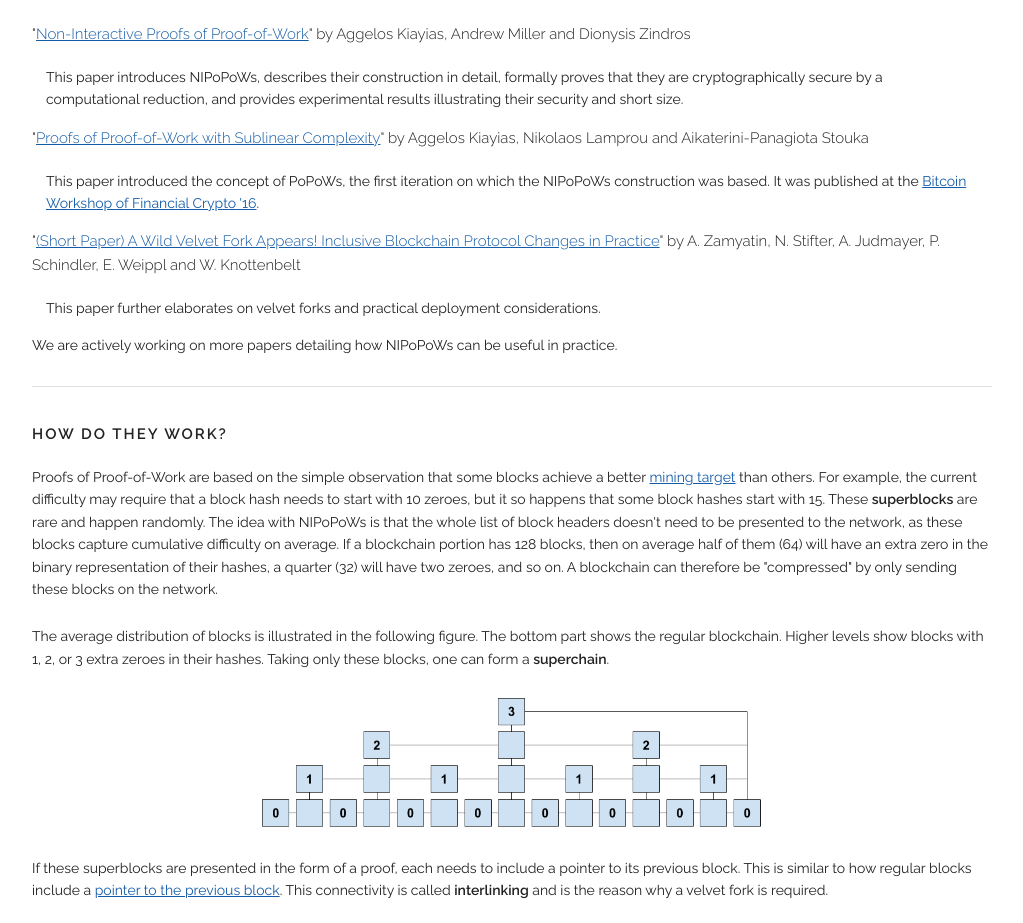
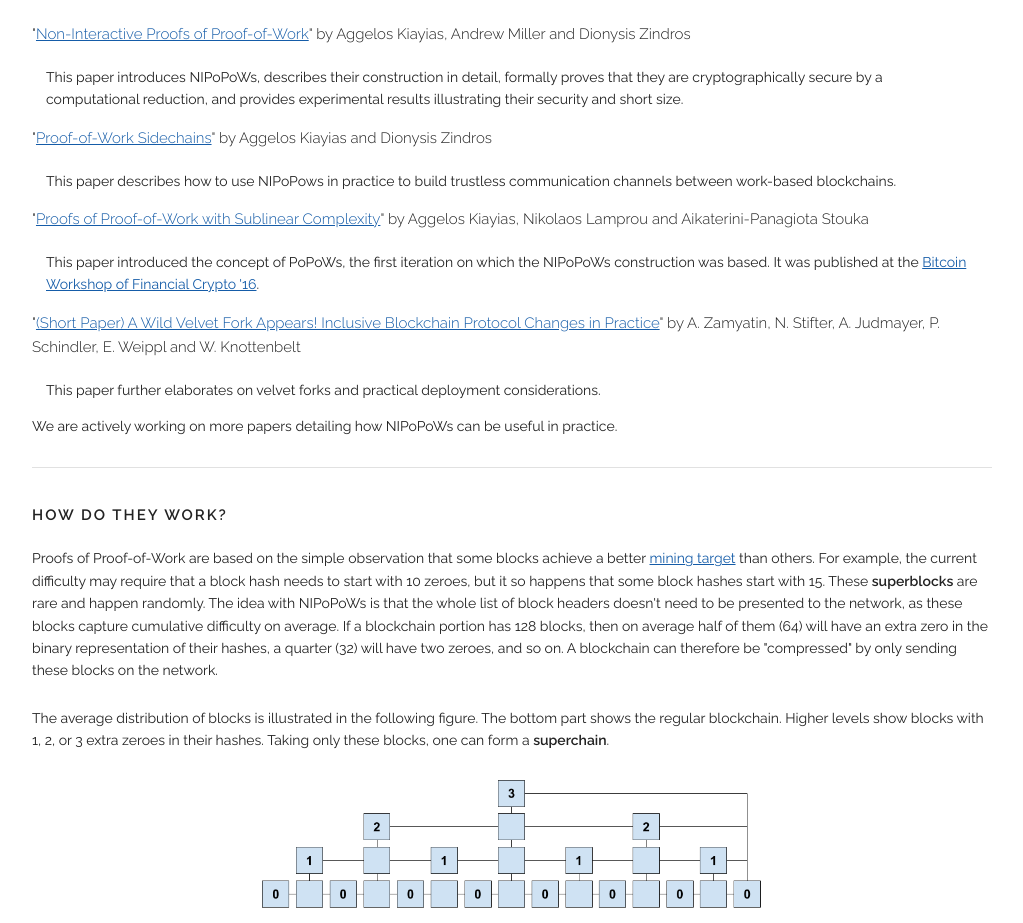
Before and after one commit to dionyziz/popow, a website: page website/index.html in a window 1280 px wide. Shown: the part 1610-2533 px from the top of the page, without its empty margins (128-1151 px from the left). Drawn offline with nearby package versions, Linux system fonts and the light colour scheme.

Commit message:
Add PoW sidechains paper link

```diff
--- a/website/index.html
+++ b/website/index.html
@@ -95,6 +95,10 @@
 
         <p class='title-description'>This paper introduces NIPoPoWs, describes their construction in detail, formally proves that they are cryptographically secure by a computational reduction, and provides experimental results illustrating their security and short size.</p>
 
+        <h6>"<a href='https://eprint.iacr.org/2018/1048.pdf'>Proof-of-Work Sidechains</a>" by Aggelos Kiayias and Dionysis Zindros</h6>
+
+        <p class='title-description'>This paper describes how to use NIPoPows in practice to build trustless communication channels between work-based blockchains.</p>
+
         <h6>"<a href='https://fc16.ifca.ai/bitcoin/papers/KLS16.pdf'>Proofs of Proof-of-Work with Sublinear Complexity</a>" by
         Aggelos Kiayias, Nikolaos Lamprou and Aikaterini-Panagiota Stouka</h6>
 
```
